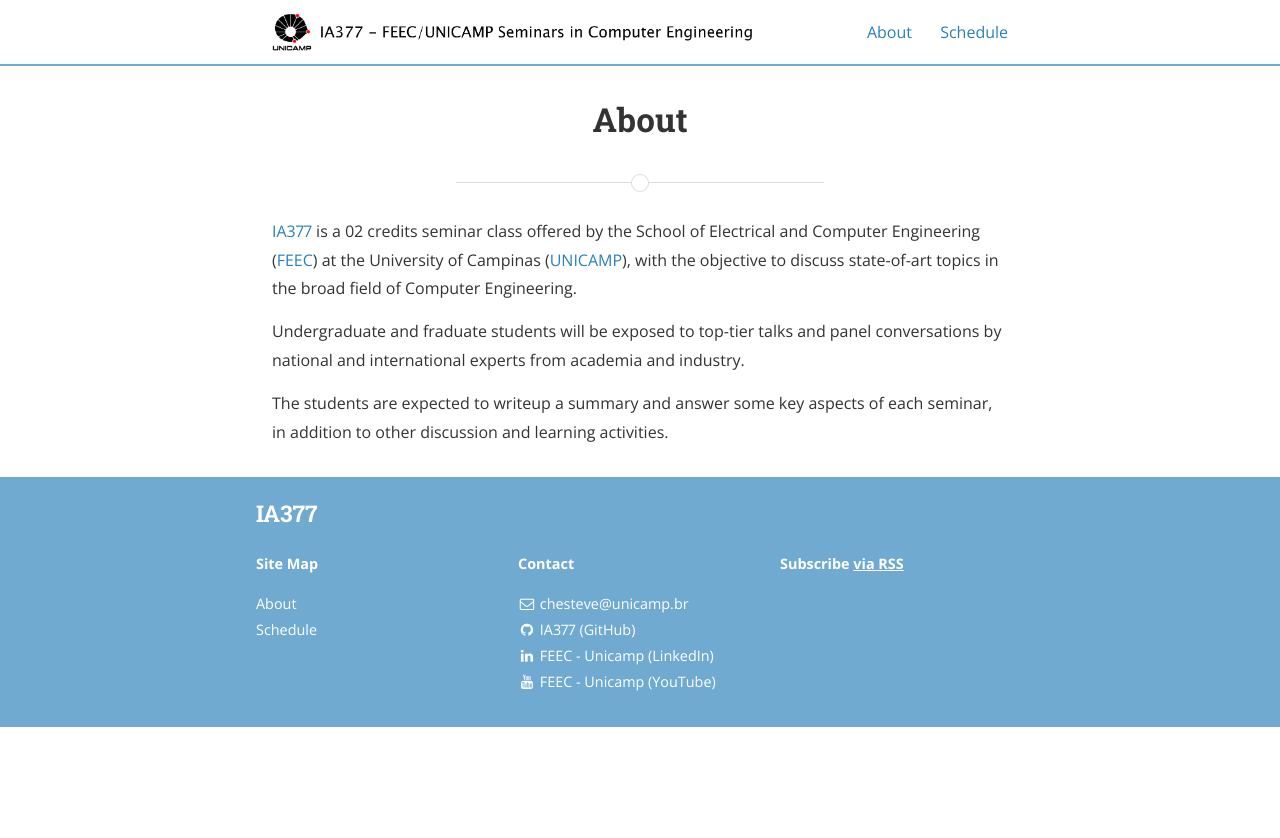
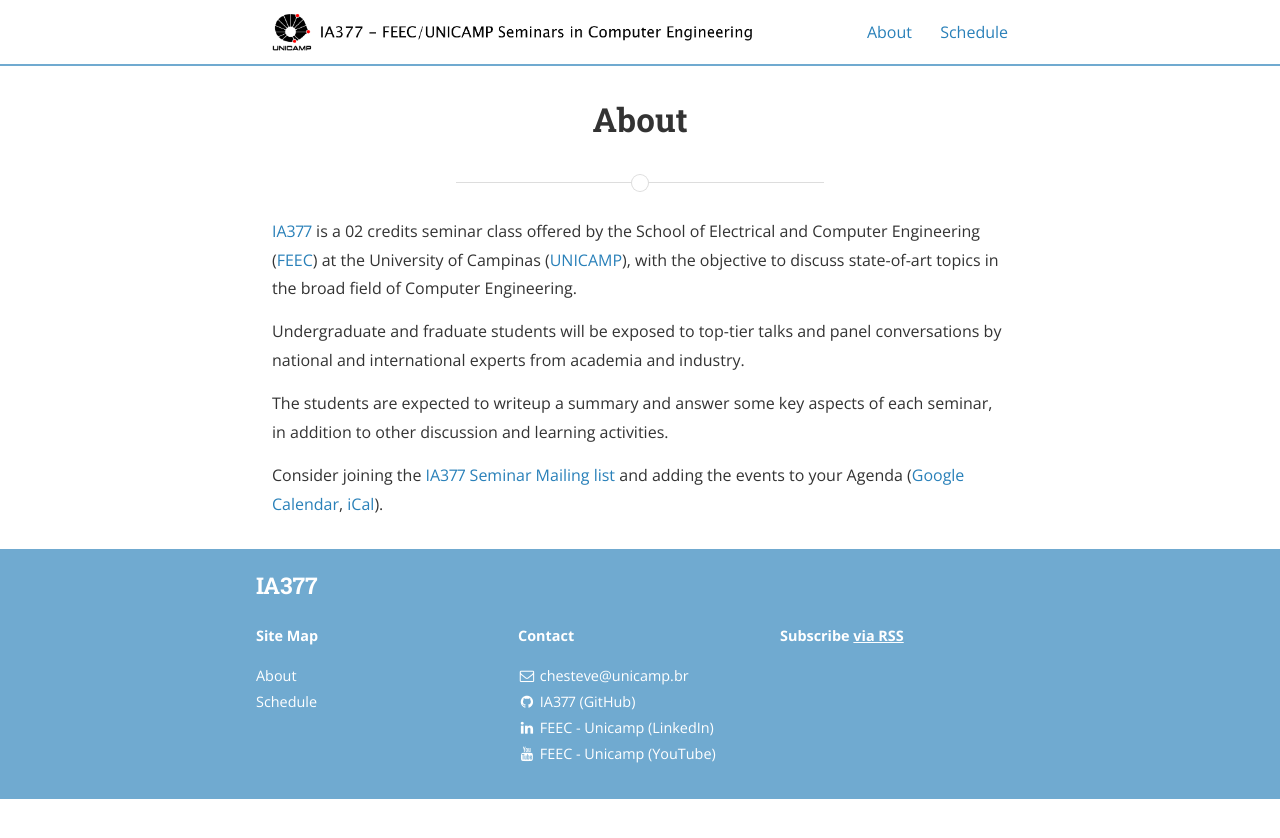
Before and after one commit to ia377-feec-unicamp/ia377-feec-unicamp.github.io, a Jekyll site: the page built from about.md, in a window 1280 px wide. Shown: the top 838 px of the page. Built offline with Jekyll 4.4.1, drawn with Linux system fonts in a browser that asks for light colours; nearby versions of some CDN libraries.

Commit message:
Update about.md

```diff
--- a/about.md
+++ b/about.md
@@ -14,3 +14,6 @@ main_nav: true
 Undergraduate and fraduate students will be exposed to top-tier talks and panel conversations by national and international experts from academia and industry.
 
 The students are expected to writeup a summary and answer some key aspects of each seminar, in addition to other discussion and learning activities.
+
+Consider joining the [IA377 Seminar Mailing list](https://groups.google.com/g/ia377-feec-unicamp/) and adding the events to your Agenda ([Google Calendar](https://calendar.google.com/calendar/embed?src=c_bd56c44a65b9dae27fe531b2b5c684a6c8fdf8a410edb595be2709bc16e55942%40group.calendar.google.com&ctz=America%2FSao_Paulo
+), [iCal](https://calendar.google.com/calendar/ical/c_bd56c44a65b9dae27fe531b2b5c684a6c8fdf8a410edb595be2709bc16e55942%40group.calendar.google.com/public/basic.ics)).
```
